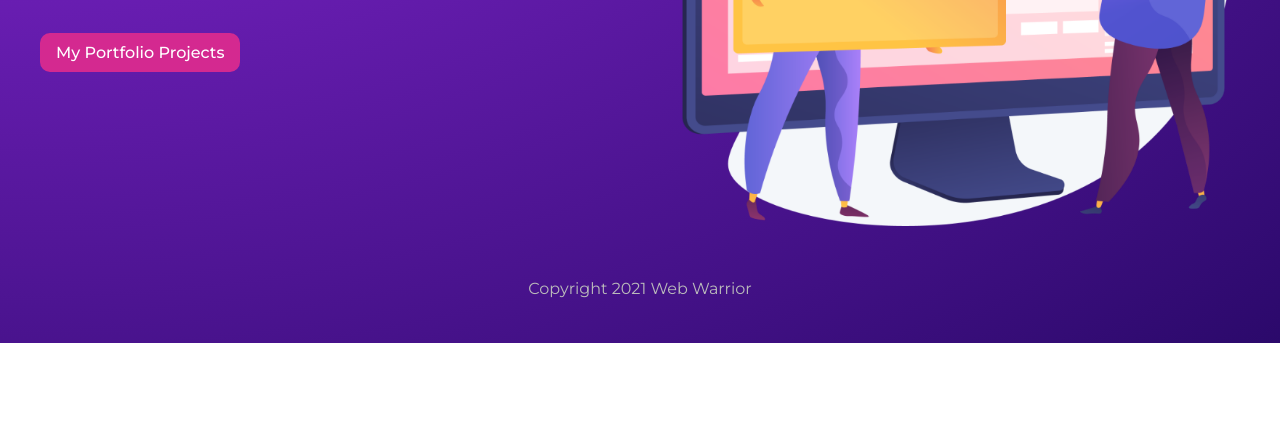
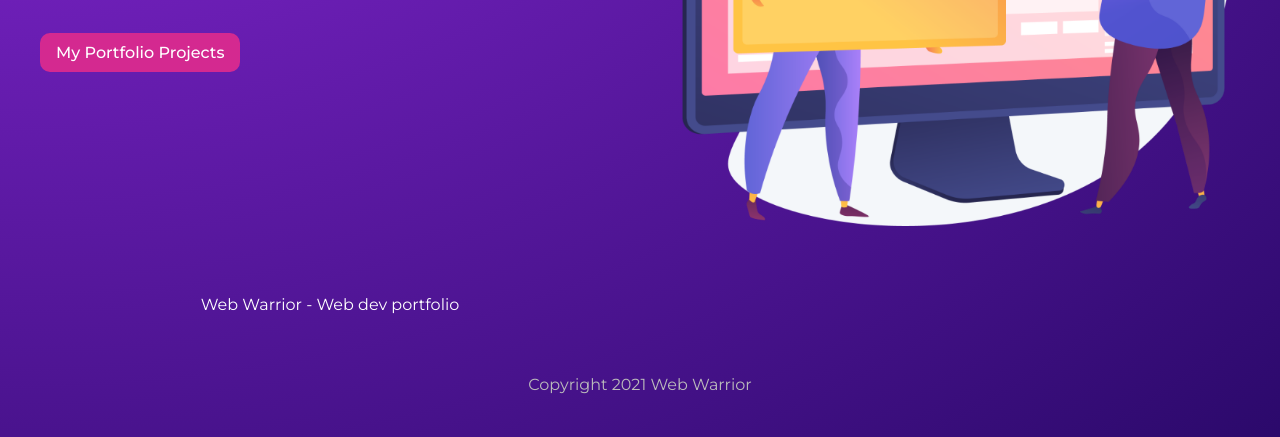
Before and after one commit to kpav33/portfolio, a Gatsby site: page / in a window 1280 px wide. Shown: the part 457-894 px from the top of the page. Before the commit the page ends 800 px from the top, so only its background shows below. Built offline with nearby package versions, Linux system fonts and the light colour scheme; Gatsby itself is replaced by a stand-in of ours.

Commit message:
Add site metadata page query

```diff
--- a/gatsby-config.js
+++ b/gatsby-config.js
@@ -7,4 +7,9 @@
 module.exports = {
   /* Your site config here */
   plugins: [],
+  siteMetadata: {
+    title: "Web Warrior",
+    description: "Web dev portfolio",
+    copyright: "This website is copyright 2021 Web Warrior",
+  },
 }
--- a/src/pages/index.js
+++ b/src/pages/index.js
@@ -1,9 +1,12 @@
-import { Link } from "gatsby"
+import { graphql, Link } from "gatsby"
 import React from "react"
 import Layout from "../components/Layout"
 import { header, btn, image } from "../styles/home.module.css"
 
-export default function Home() {
+export default function Home({ data }) {
+  // console.log(data)
+  const { title, description } = data.site.siteMetadata
+
   return (
     <Layout>
       <section className={header}>
@@ -16,7 +19,21 @@ export default function Home() {
           </Link>
         </div>
         <img className={image} src="/banner.png" alt="site banner" />
+        <p>
+          {title} - {description}
+        </p>
       </section>
     </Layout>
   )
 }
+
+export const query = graphql`
+  query SiteInfo {
+    site {
+      siteMetadata {
+        description
+        title
+      }
+    }
+  }
+`
```
